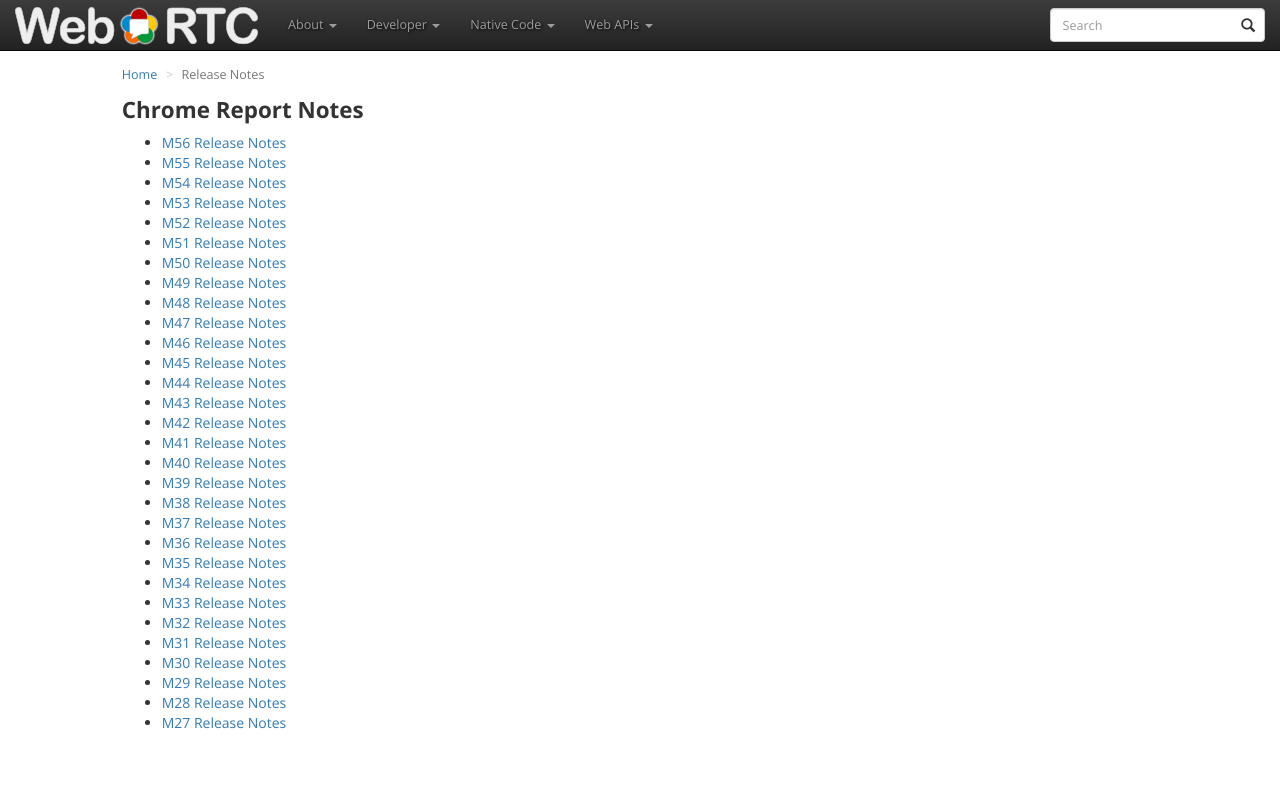
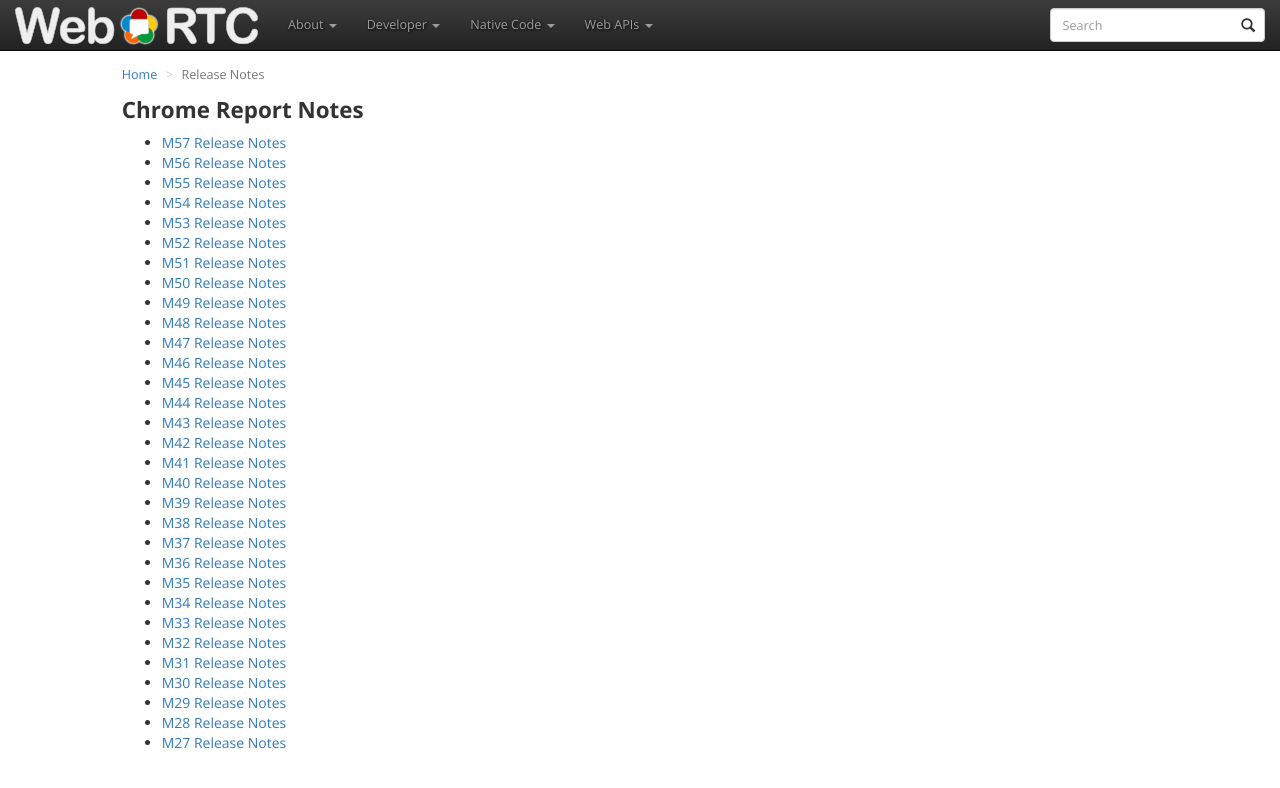
Before and after one commit to webrtc/webrtc-org, a Jekyll site: the page built from release-notes/index.md, in a window 1280 px wide and 900 px high. Shown: the top 788 px of the window. Built offline with Jekyll 4.4.1, drawn with Linux system fonts in a browser that asks for light colours; nearby versions of some CDN libraries.

Commit message:
Update index.md

```diff
--- a/release-notes/index.md
+++ b/release-notes/index.md
@@ -4,6 +4,7 @@ title: Chrome Report Notes
 permalink: /release-notes/
 crumb: Release Notes
 ---
+  * [M57 Release Notes](https://groups.google.com/d/msg/discuss-webrtc/xXjeKbW_JYI/LIXzVrKWCwAJ)
   * [M56 Release Notes](https://groups.google.com/d/msg/discuss-webrtc/DyeVS9IMTLc/1gUM7osoCwAJ)
   * [M55 Release Notes](https://groups.google.com/d/msg/discuss-webrtc/BqqFMSR6s1E/rlPYFD0NCQAJ)
   * [M54 Release Notes](https://groups.google.com/d/topic/discuss-webrtc/S5yex8rNIjA/discussion)
```
